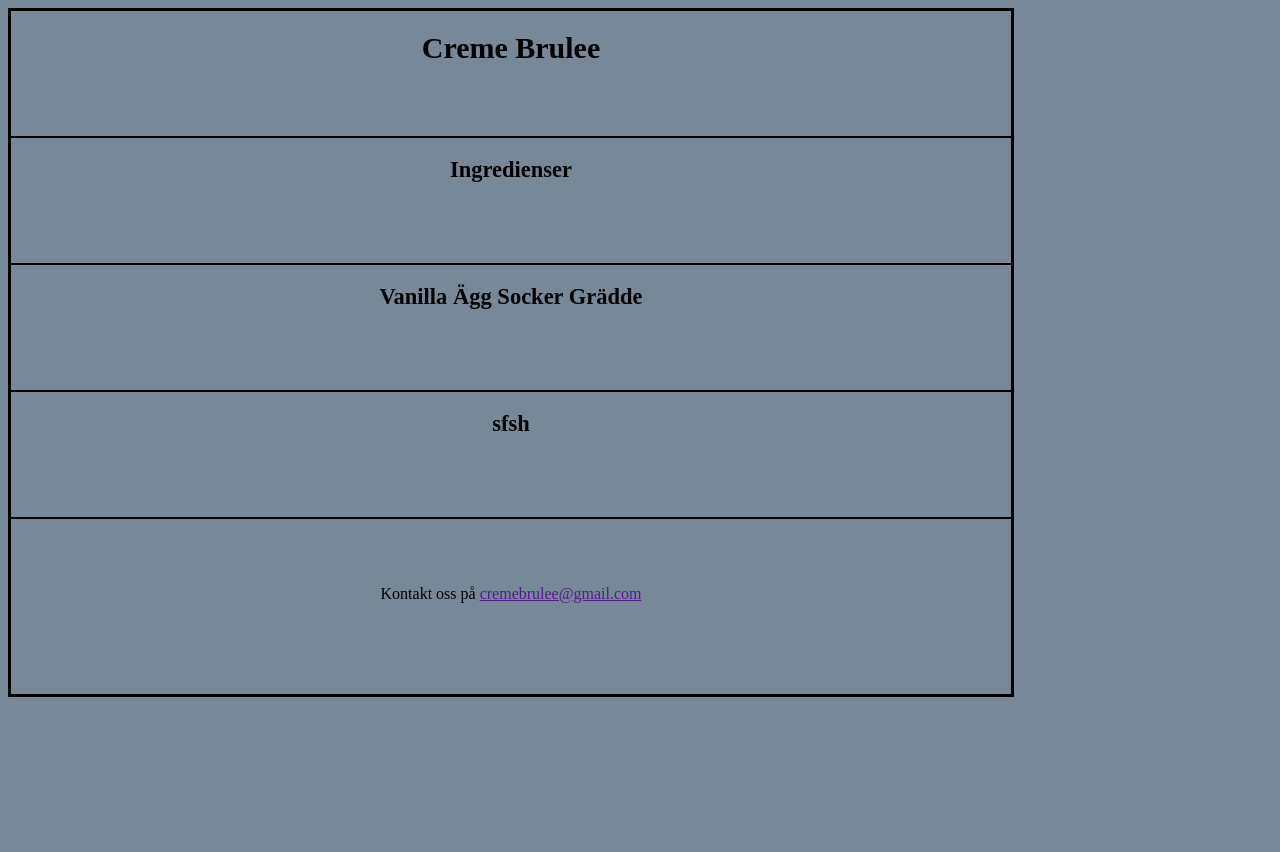
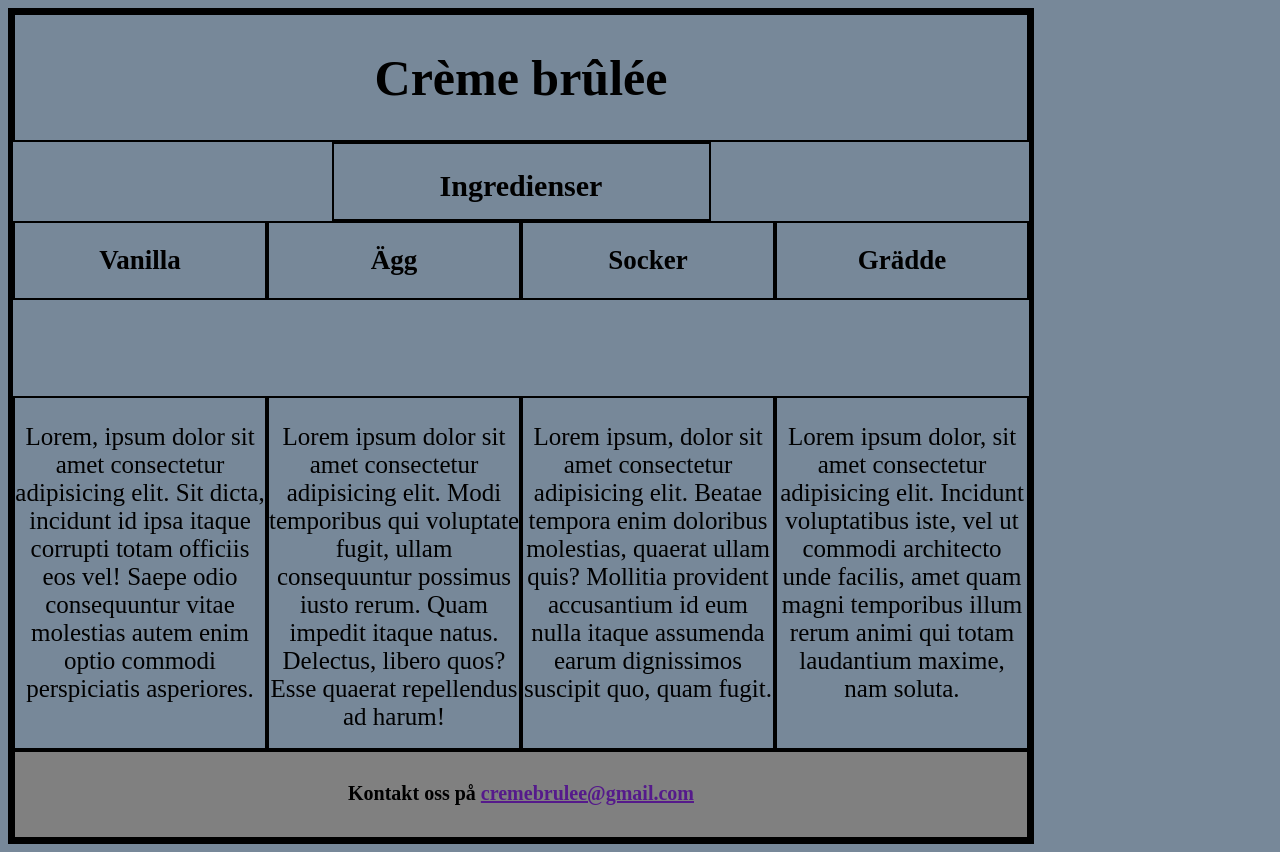
Before and after one commit to r33r4/htmlFOLD, a plain HTML site: page index.html in a window 1280 px wide. Before the commit the page ends 800 px from the top, so only its background shows below. Drawn offline with Linux system fonts and the light colour scheme.

Commit message:
cremebruleecommit3

```diff
--- a/index.html
+++ b/index.html
@@ -9,59 +9,98 @@ body {
           background-color: lightslategray;
         }
         h1 {
-  font-size: 30px;
+          font-size: 50px;
         }
         main {
-        border: 2px solid black;
+            clear: both;
+            border: 5px solid black;
         }
-
         header {
+            margin: auto;
             text-align: center;
             font-size: 15px;
-            border: 1px solid black;
-            width: 1000px;
+            border: 2px solid black;
+            width: 1012px;
             height: 125px;
-
         }
         article {
-            border: 1px solid black;
-            width: 100px;
-            height: 100px;
+            float: left;
+            text-align: center;
+            font-size: 25px;
+            border: 2px solid black;
+            width: 250px;
+            height: 350px;
            }
         section {
+            float: left;
             text-align: center;
-            font-size: 15px;
-            border: 1px solid black;
-            width: 1000px;
-            height: 125px;
+            font-size: 18px;
+            border: 2px solid black;
+            width: 250px;
+            height: 75px;
+        }
+        aside {
+        height: 175px;
+        }
+        nav {
+            margin: auto;
+            text-align: center;
+            font-size: 20px;
+            border: 2px solid black;
+            width: 375px;
+            height: 75px;
         }
         footer {
+            clear: both;
+            margin: auto;
             text-align: center;
-            border: 1px solid black;
-            padding-top: 50px;
-            width: 1000px;
-            gap: 10px;
-            height: 125px;
+            font-size: 20px;
+            border: 2px solid black;
+            background-color: gray;
+            padding-top: 10px;
+            width: 1012px;
+            height: 75px;
         }
     </style>
 
     <main>
        <header>
-         <h1><b>Creme Brulee</b></h1>
+         <h1><b>Crème brûlée</b></h1>
        </header>
 
+        <nav>
+            <h2>Ingredienser</h2>
+        </nav>
+
         <section>
-            <h2>Ingredienser</h2>
+            <h2>Vanilla</h2>
+        </section>
+        <section>
+            <h2>Ägg</h2>
+        </section>
+        <section>
+            <h2>Socker</h2>
+        </section>
+        <section>
+            <h2>Grädde</h2>
         </section>
 
-        <section>
-            <h2>Vanilla Ägg Socker Grädde</h2>
-        </section>
+        <aside> </aside>
 
-        <section>
-            <h2> sfsh </h2>
-        </section>
+        <article>
+            <p> Lorem, ipsum dolor sit amet consectetur adipisicing elit. Sit dicta, incidunt id ipsa itaque corrupti totam officiis eos vel! Saepe odio consequuntur vitae molestias autem enim optio commodi perspiciatis asperiores. </p>
+        </article>
+        <article>
+            <p> Lorem ipsum dolor sit amet consectetur adipisicing elit. Modi temporibus qui voluptate fugit, ullam consequuntur possimus iusto rerum. Quam impedit itaque natus. Delectus, libero quos? Esse quaerat repellendus ad harum! </p>
+        </article>
+        <article>
+            <p> Lorem ipsum, dolor sit amet consectetur adipisicing elit. Beatae tempora enim doloribus molestias, quaerat ullam quis? Mollitia provident accusantium id eum nulla itaque assumenda earum dignissimos suscipit quo, quam fugit. </p>
+        </article>
+        <article>
+            <p> Lorem ipsum dolor, sit amet consectetur adipisicing elit. Incidunt voluptatibus iste, vel ut commodi architecto unde facilis, amet quam magni temporibus illum rerum animi qui totam laudantium maxime, nam soluta. </p>
+        </article>
+
         <footer>
-            <p>Kontakt oss på <a href = "">cremebrulee@gmail.com</a></p>
+            <p><b>Kontakt oss på <a href = "">cremebrulee@gmail.com</a></b></p>
         </footer>
         </main>
```
Lines whose indentation alone changed are shown as unchanged.
